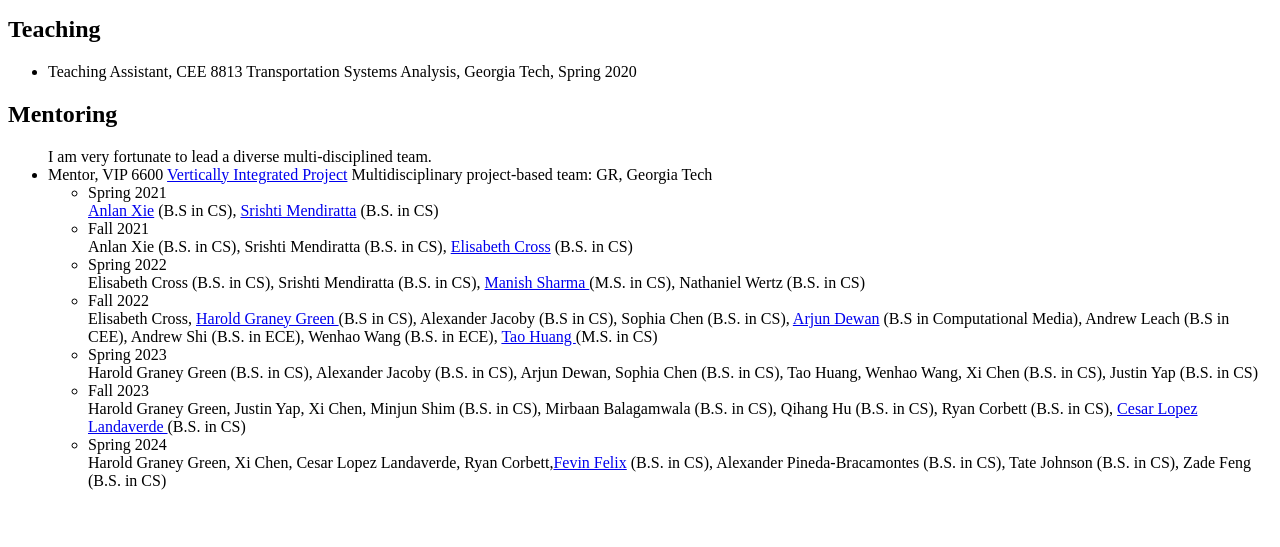
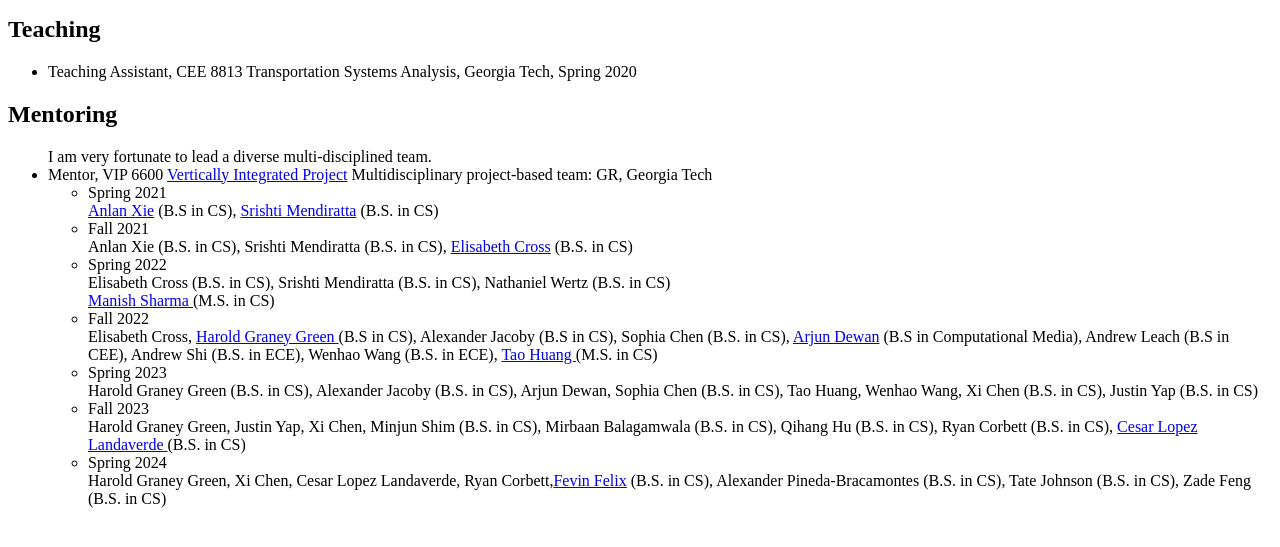
Before and after one commit to YangjiaoChen/YangjiaoChen.github.io, a Jekyll site: the page built from teaching.html, in a window 1280 px wide, cut to the strip 112-659 px from the top of the page. Built offline with Jekyll 4.4.1, drawn with Linux system fonts in a browser that asks for light colours.

```diff
--- a/teaching.html
+++ b/teaching.html
@@ -85,9 +85,10 @@ title: "Yangjiao Chen: teaching"
 		<a href="https://www.linkedin.com/in/elisabethcross/"> Elisabeth Cross</a> (B.S. in CS)
     <li> Spring 2022 </li>
 		 Elisabeth Cross (B.S. in CS), Srishti Mendiratta (B.S. in CS),
+		Nathaniel Wertz (B.S. in CS)
+		<br />
 		<a href="https://www.linkedin.com/in/manish-sharma-ms/">
-		Manish Sharma </a> (M.S. in CS),
-		Nathaniel Wertz (B.S. in CS)
+		Manish Sharma </a> (M.S. in CS)
     <li> Fall 2022 </li>
  Elisabeth Cross,
 		<a href="https://www.linkedin.com/in/harrygraneygreen/">Harold Graney Green </a> (B.S in CS),
```
